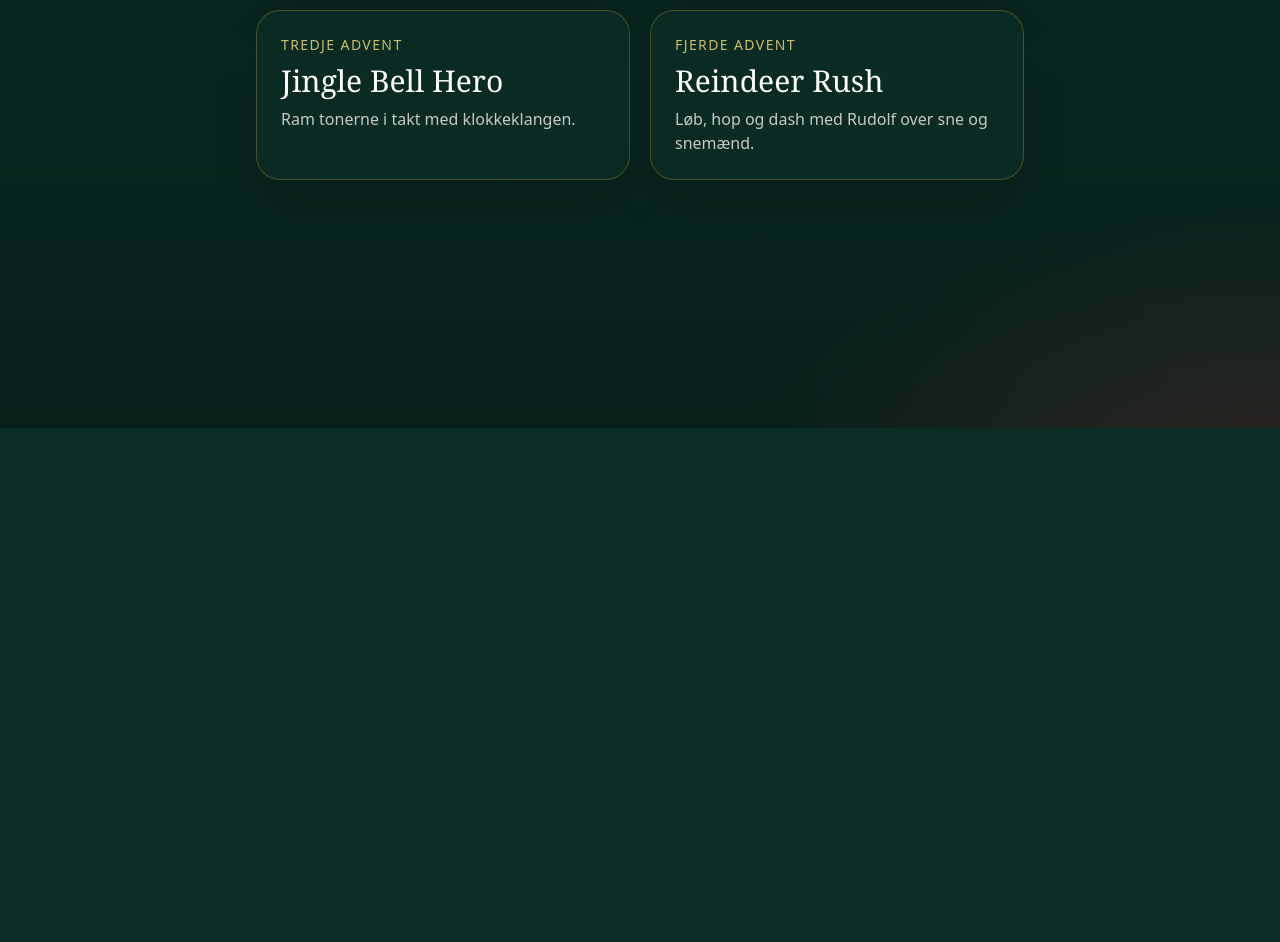
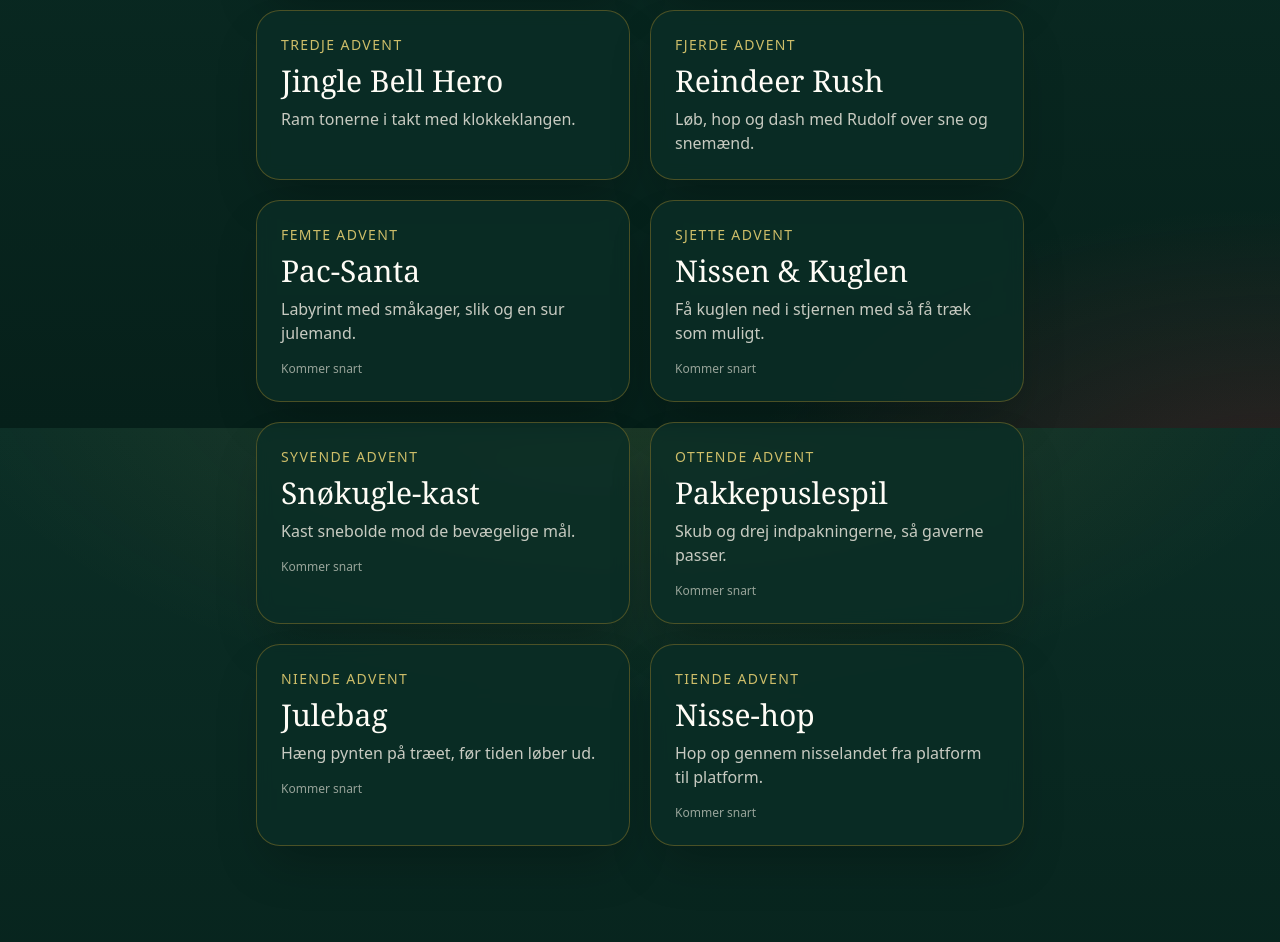
Before and after one commit to julietKiloRomeo/secret-santa, a FastAPI app: page /spil in a window 1280 px wide. Shown: the part 372-1314 px from the top of the page. Before the commit the page ends 800 px from the top, so only its background shows below. Run offline with FastAPI, Linux system fonts and the light colour scheme; the visitor is signed in with stand-in values (Sample User, id 1); data comes from the database, SQL or seed files in the repository.

Commit message:
Launchers for all candidates on the Spil hub; unbuilt games show Kommer snart

```diff
--- a/app.py
+++ b/app.py
@@ -33,6 +33,11 @@ GAMES = {
     "advent-3": ("Tredje Advent", "Jingle Bell Hero", "tredje_advent.html"),
     "advent-4": ("Fjerde Advent", "Reindeer Rush", "fjerde_advent.html"),
     "advent-5": ("Femte Advent", "Pac-Santa", "femte_advent.html"),
+    "advent-6": ("Sjette Advent", "Nissen & Kuglen", "bauble.html"),
+    "advent-7": ("Syvende Advent", "Snøkugle-kast", "under_construction.html"),
+    "advent-8": ("Ottende Advent", "Pakkepuslespil", "under_construction.html"),
+    "advent-9": ("Niende Advent", "Julebag", "under_construction.html"),
+    "advent-10": ("Tiende Advent", "Nisse-hop", "under_construction.html"),
 }
 # Games listed in the navbar and high-score page. Change to publish a different four.
 PUBLISHED = ["advent-1", "advent-2", "advent-3", "advent-4"]
@@ -214,6 +219,9 @@ GAME_SHELL = {
     "advent-4": {"stage_id": "reindeer-stage", "canvas_wrap_id": "reindeer-canvas", "game_title": "Reindeer Rush",
                  "game_hint": "Tryk for at hoppe · swipe ned for at ducke · swipe højre for at dashe",
                  "game_script": "reindeer_rush.js"},
+    "advent-6": {"stage_id": "bauble-stage", "canvas_wrap_id": "bauble-wrap", "game_title": "Nissen & Kuglen",
+                 "game_hint": "Træk, fjern eller drej klodserne, så kuglen falder i stjernen",
+                 "game_script": "bauble.js"},
     "advent-5": {"stage_id": "pac-stage", "canvas_wrap_id": "pac-santa-canvas-wrap", "game_title": "Pac-Santa",
                  "game_hint": "Swipe eller piletaster for at styre", "game_script": "pac_santa.js"},
 }
@@ -225,6 +233,11 @@ GAME_BLURBS = {
     "advent-3": "Ram tonerne i takt med klokkeklangen.",
     "advent-4": "Løb, hop og dash med Rudolf over sne og snemænd.",
     "advent-5": "Labyrint med småkager, slik og en sur julemand.",
+    "advent-6": "Få kuglen ned i stjernen med så få træk som muligt.",
+    "advent-7": "Kast snebolde mod de bevægelige mål.",
+    "advent-8": "Skub og drej indpakningerne, så gaverne passer.",
+    "advent-9": "Hæng pynten på træet, før tiden løber ud.",
+    "advent-10": "Hop op gennem nisselandet fra platform til platform.",
 }
 
 
@@ -233,8 +246,8 @@ def spil(request: Request):
     if not request.session.get("user"):
         return to_login()
     cards = [
-        {"id": g, "title": GAMES[g][0], "name": GAMES[g][1], "blurb": GAME_BLURBS[g]}
-        for g in PUBLISHED
+        {"id": g, "title": GAMES[g][0], "name": GAMES[g][1], "blurb": GAME_BLURBS[g], "published": g in PUBLISHED}
+        for g in GAMES
     ]
     return render(request, "spil.html", cards=cards)
 
--- /dev/null
+++ b/static/bauble.js
@@ -0,0 +1,3 @@
+// Nissen & Kuglen view placeholder: the Matter scene is built in the next step.
+const el = document.getElementById('bauble-wrap');
+if (el) el.textContent = '';
--- /dev/null
+++ b/templates/bauble.html
@@ -0,0 +1,3 @@
+{% extends 'game_shell.html' %}
+{% block title %}Sjette Advent - Nissen & Kuglen{% endblock %}
+{% block game_stage %}{% endblock %}
--- a/templates/spil.html
+++ b/templates/spil.html
@@ -13,7 +13,7 @@
       <span class="text-sm uppercase tracking-widest text-gold-300/80">{{ c.title }}</span>
       <span class="font-display text-3xl text-snow-50 group-hover:text-gold-300">{{ c.name }}</span>
       <span class="text-snow-100/80">{{ c.blurb }}</span>
-      {% if _disabled %}<span class="mt-2 text-xs text-snow-100/60">Kommer snart</span>{% endif %}
+      {% if _disabled or not c.published %}<span class="mt-2 text-xs text-snow-100/60">Kommer snart</span>{% endif %}
     </a>
     {% endfor %}
   </div>
```
Also changed, not shown: tests/test_app.py (+13 -3 lines).
